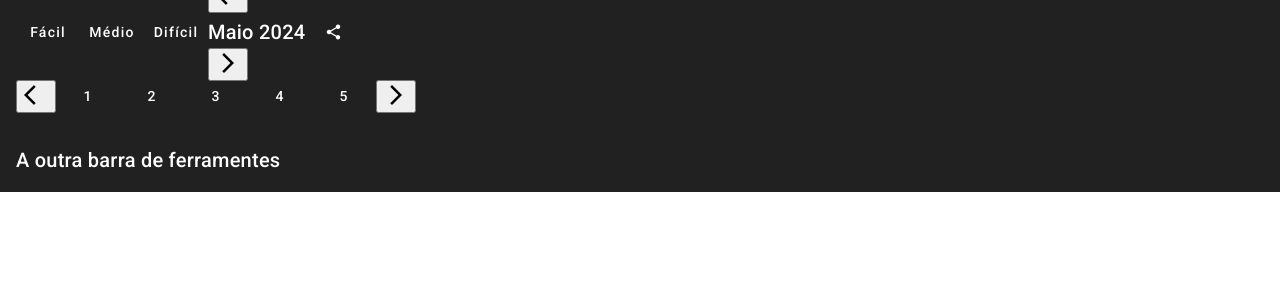
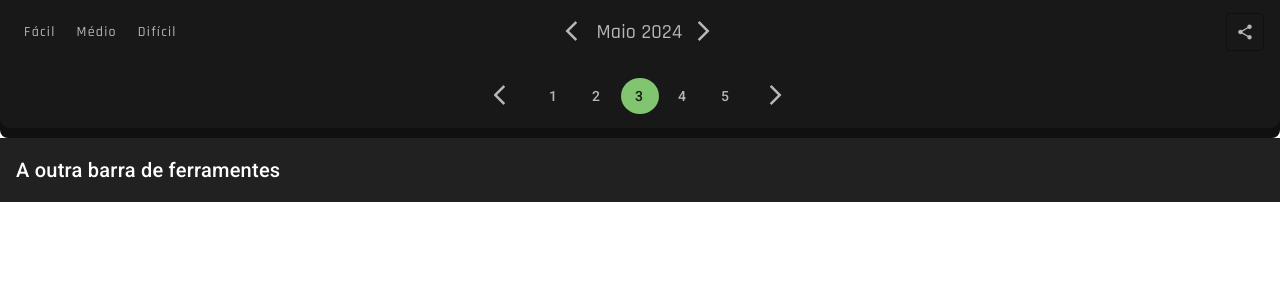
Before and after one commit to GuilhermeFdSilva/Campo-Minado-2.0_FrontEnd, an Angular app: page / in a window 1280 px wide. Shown: the top 300 px of the page. Built offline with nearby package versions, Linux system fonts and the light colour scheme.

Commit message:
feat: Final v1 style

```diff
--- a/src/app/header/header.component.scss
+++ b/src/app/header/header.component.scss
@@ -0,0 +1,108 @@
+@import '../../styles.scss';
+
+header {
+  padding-bottom: $tb-elevation-padding;
+  background-color: $black-one;
+  border-radius: $tb-off-radios;
+
+  mat-toolbar {
+    background-color: $black-two;
+    border-radius: $tb-radios;
+
+    #top-row {
+      position: relative;
+
+      #menu {
+        position: absolute;
+        display: flex;
+        gap: 5px;
+
+        button {
+          font-family: $font-family;
+        }
+      }
+
+      #calendar {
+        margin: auto;
+        display: flex;
+
+        button {
+          border: none;
+          background-color: transparent;
+          cursor: pointer;
+        }
+
+        article {
+          font-family: $font-family;
+          color: $white-two;
+          cursor: default;
+        }
+
+        .right {
+          padding-left: 9px;
+        }
+      }
+
+      #sharing {
+        position: absolute;
+        right: 16px;
+
+        button {
+          height: $tb-button-height;
+          padding: 0;
+          border: 1px solid $black-one;
+
+          mat-icon {
+            font-size: $tb-button-font-size;
+            margin: 0;
+          }
+        }
+      }
+    }
+
+    #botton-row {
+      display: flex;
+      justify-content: center;
+      gap: 10px;
+
+      button {
+        border: none;
+        background-color: transparent;
+        cursor: pointer;
+      }
+
+      article {
+        display: flex;
+        gap: 5px;
+
+        button {
+          border-radius: 50%;
+        }
+
+        .midle {
+          background-color: $light-green-four;
+          color: $green-two;
+
+          &:hover {
+            color: $green-one;
+            background-color: $light-green-two;
+          }
+        }
+      }
+
+      .right {
+        padding-left: 9px;
+      }
+    }
+
+    button {
+      min-width: $tb-button-height;
+      color: $white-two;
+      transition: all ease 0.2s;
+
+      &:hover {
+        color: $light-green-four;
+      }
+    }
+  }
+}
```
